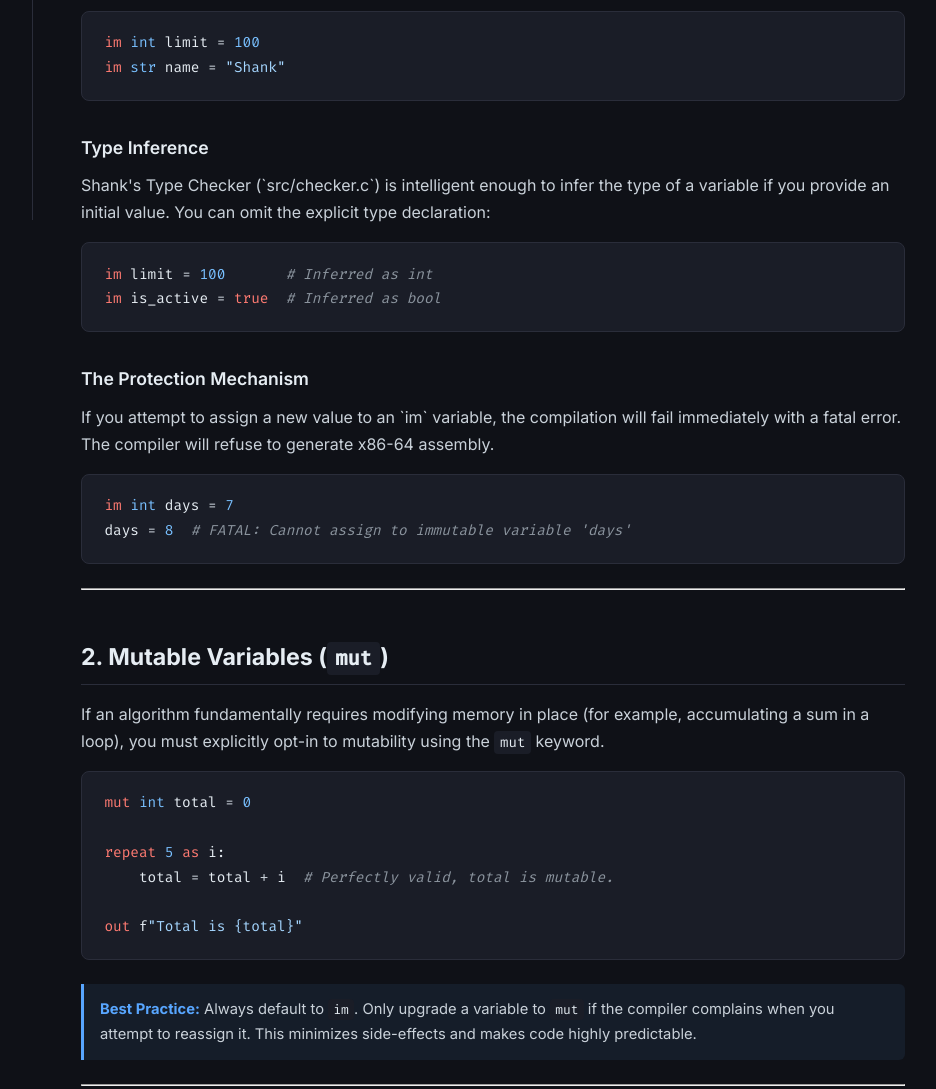
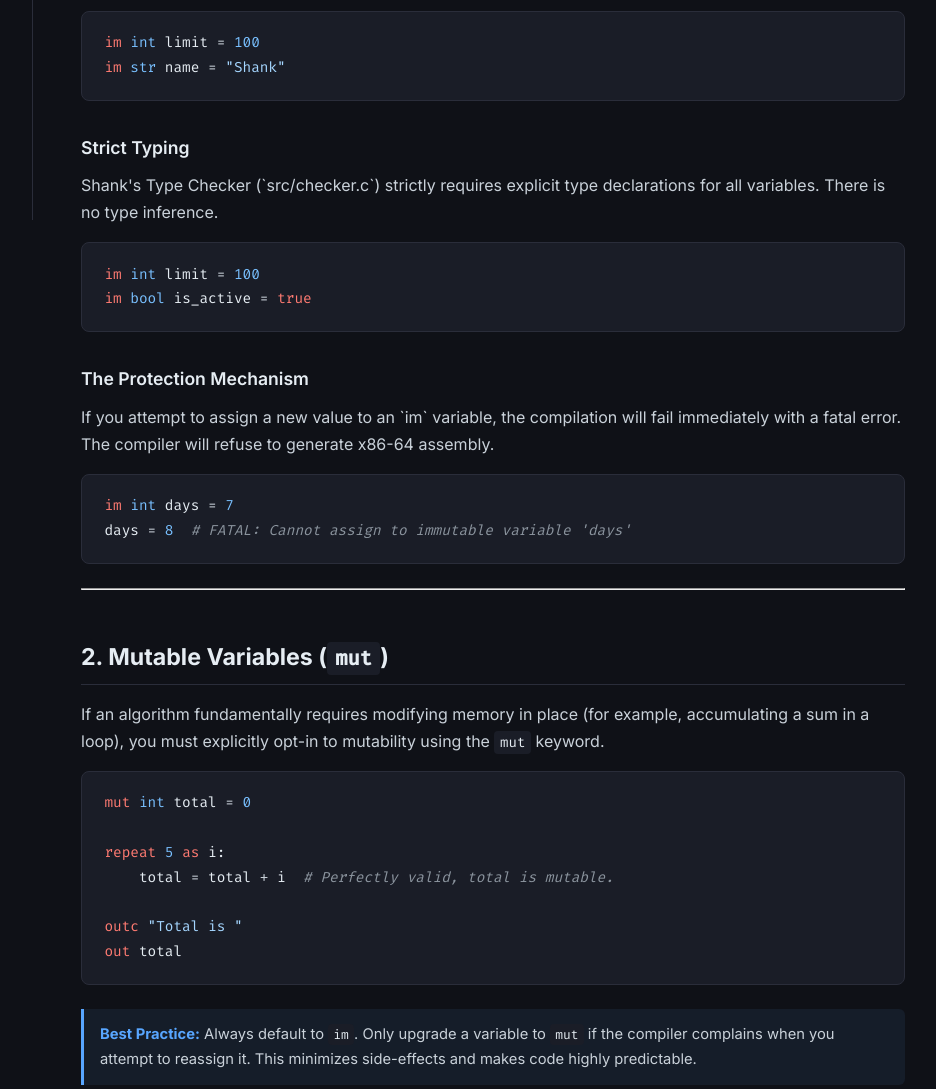
Before and after one commit to shashankxingh/shank, a website: page website/docs-variables.html in a window 1280 px wide. Shown: the part 580-1669 px from the top of the page, without its empty margins (267-1203 px from the left). Drawn offline with Linux system fonts and the light colour scheme.

Commit message:
Docs: fix code snippets, remove type inference, fix string interpolation

```diff
--- a/website/docs-variables.html
+++ b/website/docs-variables.html
@@ -43,10 +43,10 @@
             <pre><code><span class="kw">im</span> <span class="type">int</span> limit <span class="op">=</span> <span class="num">100</span>
 <span class="kw">im</span> <span class="type">str</span> name <span class="op">=</span> <span class="str">"Shank"</span></code></pre>
 
-            <h3>Type Inference</h3>
-            <p>Shank's Type Checker (`src/checker.c`) is intelligent enough to infer the type of a variable if you provide an initial value. You can omit the explicit type declaration:</p>
-            <pre><code><span class="kw">im</span> limit <span class="op">=</span> <span class="num">100</span>       <span class="cm"># Inferred as int</span>
-<span class="kw">im</span> is_active <span class="op">=</span> <span class="kw">true</span>  <span class="cm"># Inferred as bool</span></code></pre>
+            <h3>Strict Typing</h3>
+            <p>Shank's Type Checker (`src/checker.c`) strictly requires explicit type declarations for all variables. There is no type inference.</p>
+            <pre><code><span class="kw">im</span> <span class="type">int</span> limit <span class="op">=</span> <span class="num">100</span>
+<span class="kw">im</span> <span class="type">bool</span> is_active <span class="op">=</span> <span class="kw">true</span></code></pre>
 
             <h3>The Protection Mechanism</h3>
             <p>If you attempt to assign a new value to an `im` variable, the compilation will fail immediately with a fatal error. The compiler will refuse to generate x86-64 assembly.</p>
@@ -63,7 +63,8 @@ days <span class="op">=</span> <span class="num">8</span>  <span class="cm"># FA
 <span class="kw">repeat</span> <span class="num">5</span> <span class="kw">as</span> i:
     total <span class="op">=</span> total <span class="op">+</span> i  <span class="cm"># Perfectly valid, total is mutable.</span>
 
-<span class="kw">out</span> f<span class="str">"Total is {total}"</span></code></pre>
+<span class="kw">outc</span> <span class="str">"Total is "</span>
+<span class="kw">out</span> total</code></pre>
 
             <div class="note">
                 <strong>Best Practice:</strong> Always default to <code>im</code>. Only upgrade a variable to <code>mut</code> if the compiler complains when you attempt to reassign it. This minimizes side-effects and makes code highly predictable.
@@ -75,8 +76,8 @@ days <span class="op">=</span> <span class="num">8</span>  <span class="cm"># FA
             <p>When requesting user input using the <code class="inline">put</code> keyword, the Type Checker performs an advanced <strong>backward-resolution</strong> to determine what type to cast the input into.</p>
 
             <pre><code><span class="kw">im</span> <span class="type">int</span> age <span class="op">=</span> <span class="kw">put</span> <span class="str">"Enter your age: "</span></code></pre>
-            <p>In the above example, because `age` is strictly typed as an `int`, the compiler automatically casts the raw string input from the user into a 64-bit integer. If you do not provide a type, it defaults to a `str`.</p>
-            <pre><code><span class="kw">im</span> name <span class="op">=</span> <span class="kw">put</span>(<span class="str">"Enter name: "</span>) <span class="cm"># name inferred as str</span></code></pre>
+            <p>In the above example, because `age` is strictly typed as an `int`, the compiler automatically casts the raw string input from the user into a 64-bit integer. You must always provide a type for variables accepting input.</p>
+            <pre><code><span class="kw">im</span> <span class="type">str</span> name <span class="op">=</span> <span class="kw">put</span>(<span class="str">"Enter name: "</span>)</code></pre>
 
             <hr>
 
```
